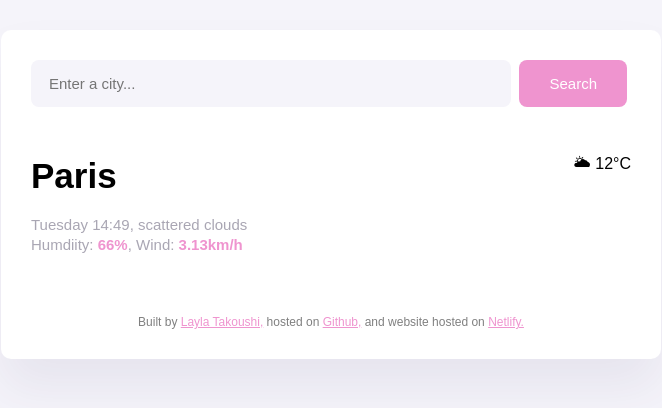
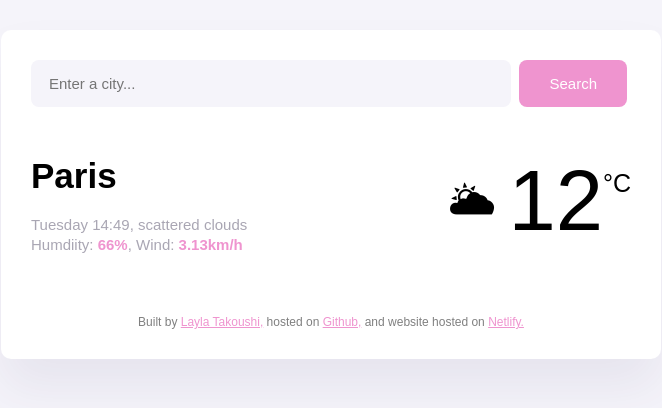
Before and after one commit to ltakoushi18/My-final-project, a plain HTML site: page index.html in a window 1280 px wide. Shown: the whole page, without its empty margins (309-971 px from the left). Drawn offline with Linux system fonts and the light colour scheme; a web font is replaced by a local one.

Commit message:
added CSS to degree section

```diff
--- a/index.html
+++ b/index.html
@@ -35,7 +35,11 @@
               Humdiity: <strong>66%</strong>, Wind: <strong>3.13km/h</strong>
             </p>
           </div>
-          <div class="city-weather-degrees">🌥 12°C</div>
+          <div class="city-weather-container">
+            <div class="city-weather-emoji">🌥</div>
+            <div class="city-weather-number">12</div>
+            <div class="city-weather-degrees">°C</div>
+          </div>
         </div>
       </main>
 
--- a/src/index.css
+++ b/src/index.css
@@ -69,3 +69,19 @@ a {
 .city-weather-details strong {
   color: #ef94cf;
 }
+.city-weather-container {
+  display: flex;
+}
+
+.city-weather-emoji {
+  font-size: 45px;
+  margin-top: 20px;
+}
+.city-weather-number {
+  font-size: 85px;
+  margin-left: 12px;
+}
+.city-weather-degrees {
+  margin-top: 17px;
+  font-size: 25px;
+}
```
